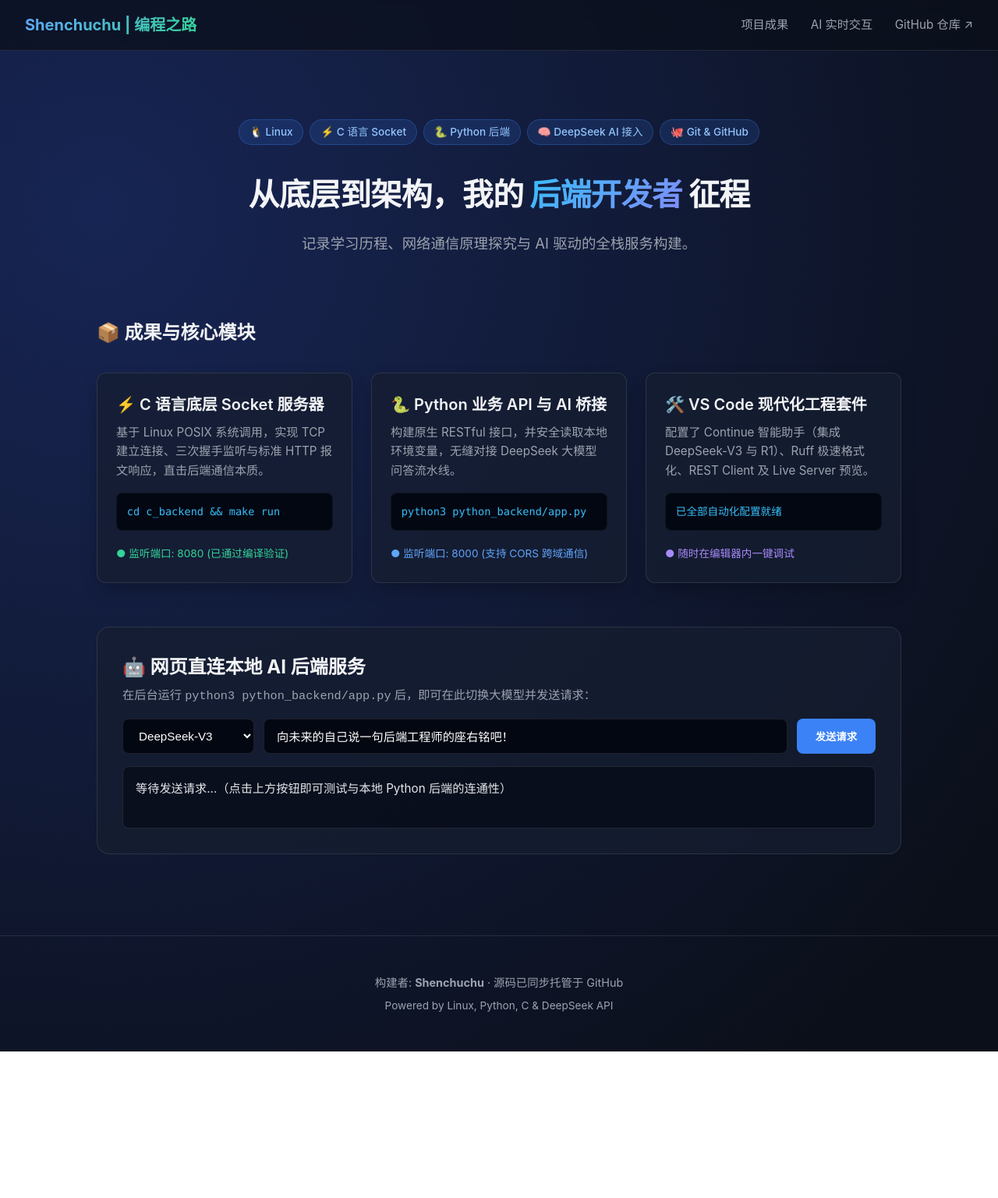
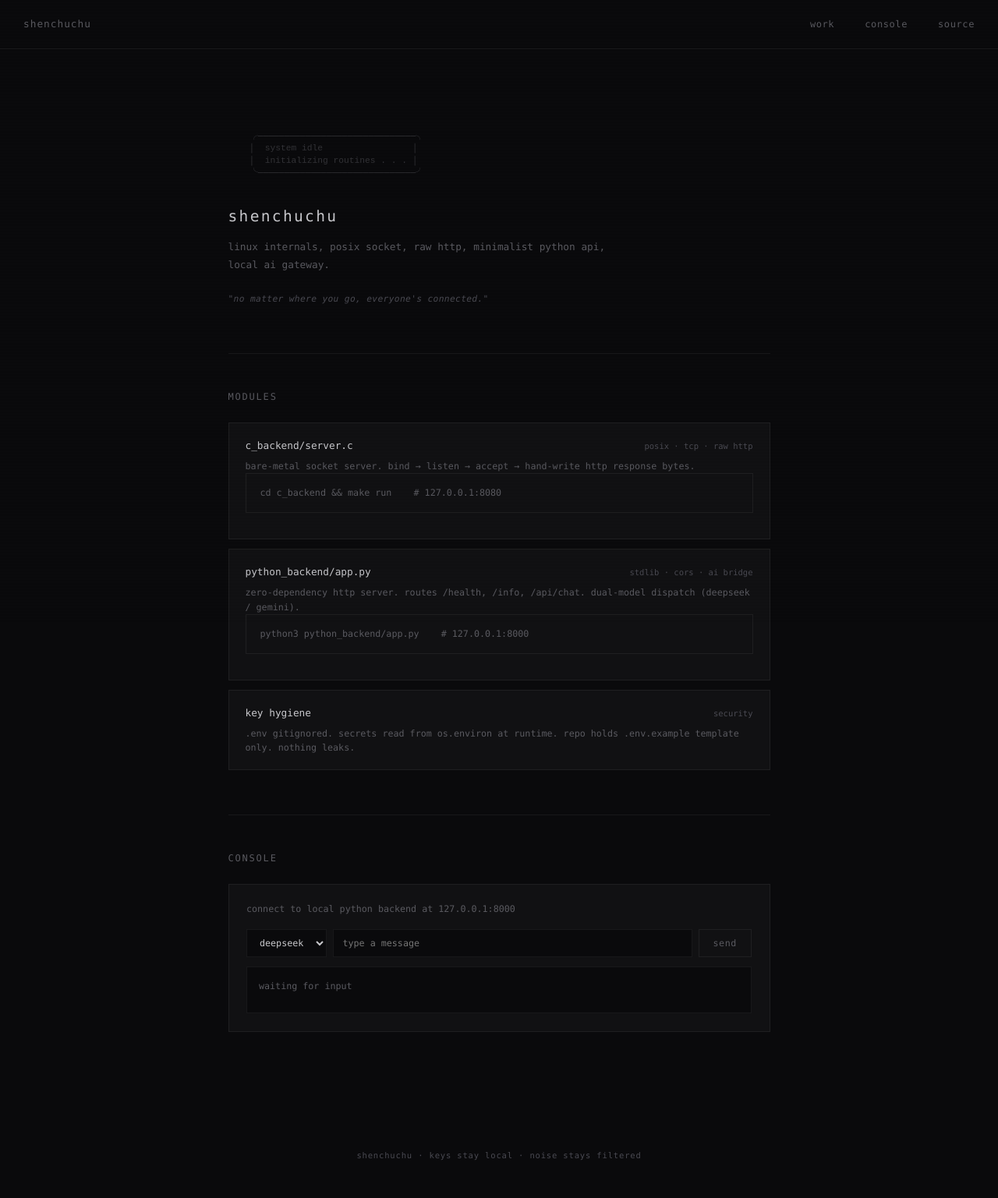
Before and after one commit to shenchuchu91-hub/backend-learning, a plain HTML site: page web_frontend/index.html in a window 1280 px wide. Shown: the whole page at 78% size. Before the commit the page ends 1349 px from the top, so only its background shows below. Drawn offline with Linux system fonts and the light colour scheme.

Commit message:
refactor: dark minimalist overhaul — readme + web frontend rewrite

```diff
--- a/web_frontend/index.html
+++ b/web_frontend/index.html
@@ -3,353 +3,376 @@
 <head>
   <meta charset="UTF-8">
   <meta name="viewport" content="width=device-width, initial-scale=1.0">
-  <title>Shenchuchu | 后端开发者成果展示与成长空间</title>
+  <title>shenchuchu</title>
   <style>
     :root {
-      --bg: #0b0f19;
-      --card-bg: rgba(22, 30, 49, 0.75);
-      --border: rgba(255, 255, 255, 0.1);
-      --primary: #3b82f6;
-      --accent: #10b981;
-      --text: #f3f4f6;
-      --text-muted: #9ca3af;
-      --code-bg: #030712;
+      --bg: #0a0a0c;
+      --surface: #111113;
+      --border: rgba(255, 255, 255, 0.06);
+      --text: #c8c8cc;
+      --text-dim: #5a5a60;
+      --accent: #4a4a52;
+      --mono: ui-monospace, 'SF Mono', 'Cascadia Code', 'Fira Code', Menlo, Consolas, monospace;
     }
 
-    * {
-      box-sizing: border-box;
-      margin: 0;
-      padding: 0;
+    * { box-sizing: border-box; margin: 0; padding: 0; }
+
+    html { font-size: 15px; }
+
+    body {
+      font-family: var(--mono);
+      background: var(--bg);
+      color: var(--text);
+      min-height: 100vh;
+      line-height: 1.7;
+      -webkit-font-smoothing: antialiased;
     }
 
-    body {
-      font-family: -apple-system, BlinkMacSystemFont, "Segoe UI", Roboto, "PingFang SC", "Hiragino Sans GB", "Microsoft YaHei", sans-serif;
-      background: radial-gradient(circle at 10% 20%, #172554 0%, #0b0f19 90%);
-      color: var(--text);
-      min-height: 100vh;
-      line-height: 1.6;
+    /* — scanline overlay — */
+    body::after {
+      content: '';
+      position: fixed;
+      inset: 0;
+      pointer-events: none;
+      background: repeating-linear-gradient(
+        0deg,
+        transparent,
+        transparent 2px,
+        rgba(0, 0, 0, 0.03) 2px,
+        rgba(0, 0, 0, 0.03) 4px
+      );
+      z-index: 9999;
     }
 
     header {
-      backdrop-filter: blur(12px);
-      background: rgba(11, 15, 25, 0.7);
       border-bottom: 1px solid var(--border);
-      position: sticky;
-      top: 0;
-      z-index: 100;
-      padding: 1rem 2rem;
+      padding: 1.2rem 2rem;
       display: flex;
       justify-content: space-between;
       align-items: center;
     }
 
     .brand {
-      font-size: 1.25rem;
-      font-weight: 700;
-      background: linear-gradient(135deg, #60a5fa, #34d399);
-      -webkit-background-clip: text;
-      -webkit-text-fill-color: transparent;
+      font-size: 0.85rem;
+      font-weight: 400;
+      color: var(--text-dim);
       text-decoration: none;
+      letter-spacing: 0.08em;
     }
 
     .nav-links a {
-      color: var(--text-muted);
+      color: var(--text-dim);
       text-decoration: none;
-      margin-left: 1.5rem;
-      font-size: 0.95rem;
-      transition: color 0.2s;
+      margin-left: 2rem;
+      font-size: 0.8rem;
+      letter-spacing: 0.05em;
+      transition: color 0.3s;
     }
 
-    .nav-links a:hover {
-      color: #fff;
+    .nav-links a:hover { color: var(--text); }
+
+    .container {
+      max-width: 740px;
+      margin: 0 auto;
+      padding: 4rem 1.5rem;
     }
 
-    .container {
-      max-width: 1080px;
-      margin: 0 auto;
-      padding: 2.5rem 1.5rem;
+    /* — hero — */
+    .hero {
+      padding: 3rem 0 4rem;
+      border-bottom: 1px solid var(--border);
     }
 
-    .hero {
-      text-align: center;
-      padding: 3rem 1rem;
+    .hero-ascii {
+      color: var(--text-dim);
+      font-size: 0.75rem;
+      line-height: 1.4;
+      margin-bottom: 2rem;
+      opacity: 0.5;
     }
 
     .hero h1 {
-      font-size: 2.5rem;
-      font-weight: 800;
-      margin-bottom: 1rem;
-      letter-spacing: -0.02em;
-    }
-
-    .hero h1 span {
-      background: linear-gradient(135deg, #38bdf8, #818cf8);
-      -webkit-background-clip: text;
-      -webkit-text-fill-color: transparent;
+      font-size: 1.3rem;
+      font-weight: 400;
+      letter-spacing: 0.12em;
+      color: var(--text);
+      margin-bottom: 0.8rem;
     }
 
     .hero p {
-      font-size: 1.15rem;
-      color: var(--text-muted);
-      max-width: 650px;
-      margin: 0 auto 2rem;
+      font-size: 0.85rem;
+      color: var(--text-dim);
+      max-width: 500px;
+      line-height: 1.8;
     }
 
-    .tags {
-      display: flex;
-      justify-content: center;
-      flex-wrap: wrap;
-      gap: 0.5rem;
-      margin-bottom: 2rem;
+    .hero .quiet {
+      display: block;
+      margin-top: 1.5rem;
+      font-size: 0.75rem;
+      color: var(--accent);
+      font-style: italic;
+      letter-spacing: 0.03em;
     }
 
-    .tag {
-      background: rgba(59, 130, 246, 0.15);
-      color: #93c5fd;
-      border: 1px solid rgba(59, 130, 246, 0.3);
-      padding: 0.3rem 0.8rem;
-      border-radius: 9999px;
-      font-size: 0.85rem;
-      font-weight: 500;
+    /* — sections — */
+    section {
+      padding: 3rem 0;
+      border-bottom: 1px solid var(--border);
     }
 
-    .grid {
-      display: grid;
-      grid-template-columns: repeat(auto-fit, minmax(320px, 1fr));
-      gap: 1.5rem;
-      margin-top: 2rem;
+    section:last-of-type { border-bottom: none; }
+
+    h2 {
+      font-size: 0.8rem;
+      font-weight: 400;
+      color: var(--text-dim);
+      letter-spacing: 0.15em;
+      text-transform: uppercase;
+      margin-bottom: 1.5rem;
     }
 
-    .card {
-      background: var(--card-bg);
+    /* — project cards — */
+    .project {
+      background: var(--surface);
       border: 1px solid var(--border);
-      border-radius: 12px;
-      padding: 1.5rem;
-      box-shadow: 0 10px 25px -5px rgba(0, 0, 0, 0.3);
-      transition: transform 0.2s, border-color 0.2s;
+      padding: 1.2rem 1.4rem;
+      margin-bottom: 0.8rem;
+      transition: border-color 0.3s;
     }
 
-    .card:hover {
-      transform: translateY(-4px);
-      border-color: rgba(96, 165, 250, 0.4);
+    .project:hover {
+      border-color: rgba(255, 255, 255, 0.12);
     }
 
-    .card-title {
-      font-size: 1.25rem;
-      font-weight: 600;
-      margin-bottom: 0.5rem;
+    .project-header {
       display: flex;
-      align-items: center;
+      justify-content: space-between;
+      align-items: baseline;
+      margin-bottom: 0.4rem;
+    }
+
+    .project-name {
+      font-size: 0.85rem;
+      color: var(--text);
+      font-weight: 400;
+    }
+
+    .project-tag {
+      font-size: 0.7rem;
+      color: var(--accent);
+    }
+
+    .project-desc {
+      font-size: 0.78rem;
+      color: var(--text-dim);
+      line-height: 1.6;
+    }
+
+    /* — code block — */
+    .code-block {
+      background: var(--surface);
+      border: 1px solid var(--border);
+      padding: 1rem 1.2rem;
+      font-size: 0.78rem;
+      color: var(--text-dim);
+      overflow-x: auto;
+      white-space: pre;
+      line-height: 1.6;
+      margin-bottom: 1rem;
+    }
+
+    /* — ai console — */
+    .console-box {
+      background: var(--surface);
+      border: 1px solid var(--border);
+      padding: 1.5rem;
+    }
+
+    .console-box p {
+      font-size: 0.78rem;
+      color: var(--text-dim);
+      margin-bottom: 1rem;
+    }
+
+    .input-row {
+      display: flex;
       gap: 0.5rem;
     }
 
-    .card-desc {
-      color: var(--text-muted);
-      font-size: 0.95rem;
-      margin-bottom: 1rem;
+    select, input[type="text"] {
+      background: var(--bg);
+      border: 1px solid var(--border);
+      color: var(--text);
+      padding: 0.6rem 0.8rem;
+      font-family: var(--mono);
+      font-size: 0.78rem;
+      outline: none;
+      transition: border-color 0.3s;
     }
 
-    .code-box {
-      background: var(--code-bg);
-      border-radius: 8px;
-      padding: 0.8rem;
-      font-family: ui-monospace, SFMono-Regular, Menlo, Monaco, Consolas, monospace;
-      font-size: 0.85rem;
-      color: #38bdf8;
-      overflow-x: auto;
-      margin-bottom: 1rem;
-      border: 1px solid rgba(255, 255, 255, 0.05);
-    }
+    input[type="text"] { flex: 1; }
 
-    .interactive-section {
-      margin-top: 3.5rem;
-      background: var(--card-bg);
-      border: 1px solid var(--border);
-      border-radius: 16px;
-      padding: 2rem;
-    }
-
-    .chat-input-group {
-      display: flex;
-      gap: 0.75rem;
-      margin-top: 1rem;
-    }
-
-    input[type="text"] {
-      flex: 1;
-      background: var(--code-bg);
-      border: 1px solid var(--border);
-      color: #fff;
-      padding: 0.75rem 1rem;
-      border-radius: 8px;
-      font-size: 0.95rem;
-      outline: none;
-      transition: border-color 0.2s;
-    }
-
-    select {
-      background: var(--code-bg);
-      border: 1px solid var(--border);
-      color: #fff;
-      padding: 0.75rem 1rem;
-      border-radius: 8px;
-      font-size: 0.95rem;
-      outline: none;
-      cursor: pointer;
-    }
-
-    input[type="text"]:focus, select:focus {
-      border-color: var(--primary);
+    select:focus, input[type="text"]:focus {
+      border-color: rgba(255, 255, 255, 0.15);
     }
 
     button {
-      background: var(--primary);
-      color: #fff;
-      border: none;
-      padding: 0.75rem 1.5rem;
-      border-radius: 8px;
-      font-weight: 600;
+      background: transparent;
+      border: 1px solid var(--border);
+      color: var(--text-dim);
+      padding: 0.6rem 1.2rem;
+      font-family: var(--mono);
+      font-size: 0.78rem;
       cursor: pointer;
-      transition: background 0.2s;
+      transition: all 0.3s;
+      letter-spacing: 0.05em;
     }
 
     button:hover {
-      background: #2563eb;
+      border-color: rgba(255, 255, 255, 0.2);
+      color: var(--text);
     }
 
-    .chat-response {
-      margin-top: 1rem;
-      background: rgba(3, 7, 18, 0.6);
-      border-radius: 8px;
+    .output {
+      margin-top: 0.8rem;
+      background: var(--bg);
+      border: 1px solid var(--border);
       padding: 1rem;
-      min-height: 80px;
-      font-size: 0.95rem;
-      color: #e5e7eb;
+      min-height: 60px;
+      font-size: 0.78rem;
+      color: var(--text-dim);
       white-space: pre-wrap;
-      border: 1px solid var(--border);
+      line-height: 1.7;
     }
 
+    /* — footer — */
     footer {
       text-align: center;
       padding: 3rem 1rem;
-      color: var(--text-muted);
-      font-size: 0.9rem;
-      border-top: 1px solid var(--border);
-      margin-top: 4rem;
+      font-size: 0.7rem;
+      color: var(--accent);
+      letter-spacing: 0.08em;
+    }
+
+    /* — responsive — */
+    @media (max-width: 600px) {
+      header { padding: 1rem; }
+      .container { padding: 2rem 1rem; }
+      .input-row { flex-direction: column; }
+      .nav-links a { margin-left: 1rem; }
     }
   </style>
 </head>
 <body>
 
   <header>
-    <a href="#" class="brand">Shenchuchu | 编程之路</a>
+    <a href="#" class="brand">shenchuchu</a>
     <div class="nav-links">
-      <a href="#projects">项目成果</a>
-      <a href="#ai-demo">AI 实时交互</a>
-      <a href="https://github.com/shenchuchu91-hub/backend-learning" target="_blank">GitHub 仓库 ↗</a>
+      <a href="#work">work</a>
+      <a href="#console">console</a>
+      <a href="https://github.com/shenchuchu91-hub/backend-learning" target="_blank">source</a>
     </div>
   </header>
 
   <div class="container">
+
     <section class="hero">
-      <div class="tags">
-        <span class="tag">🐧 Linux</span>
-        <span class="tag">⚡ C 语言 Socket</span>
-        <span class="tag">🐍 Python 后端</span>
-        <span class="tag">🧠 DeepSeek AI 接入</span>
-        <span class="tag">🐙 Git & GitHub</span>
-      </div>
-      <h1>从底层到架构，我的 <span>后端开发者</span> 征程</h1>
-      <p>记录学习历程、网络通信原理探究与 AI 驱动的全栈服务构建。</p>
+      <pre class="hero-ascii">    ╭──────────────────────────────╮
+    │  system idle                 │
+    │  initializing routines . . . │
+    ╰──────────────────────────────╯</pre>
+      <h1>shenchuchu</h1>
+      <p>linux internals, posix socket, raw http,
+         minimalist python api, local ai gateway.</p>
+      <span class="quiet">"no matter where you go, everyone's connected."</span>
     </section>
 
-    <section id="projects">
-      <h2 style="font-size: 1.5rem; font-weight: 700; margin-bottom: 1rem;">📦 成果与核心模块</h2>
-      <div class="grid">
-        <div class="card">
-          <div class="card-title">⚡ C 语言底层 Socket 服务器</div>
-          <p class="card-desc">基于 Linux POSIX 系统调用，实现 TCP 建立连接、三次握手监听与标准 HTTP 报文响应，直击后端通信本质。</p>
-          <div class="code-box">cd c_backend && make run</div>
-          <span style="font-size: 0.85rem; color: #34d399;">● 监听端口: 8080 (已通过编译验证)</span>
+    <section id="work">
+      <h2>modules</h2>
+
+      <div class="project">
+        <div class="project-header">
+          <span class="project-name">c_backend/server.c</span>
+          <span class="project-tag">posix · tcp · raw http</span>
         </div>
+        <p class="project-desc">bare-metal socket server.
+bind → listen → accept → hand-write http response bytes.</p>
+        <div class="code-block">cd c_backend && make run    # 127.0.0.1:8080</div>
+      </div>
 
-        <div class="card">
-          <div class="card-title">🐍 Python 业务 API 与 AI 桥接</div>
-          <p class="card-desc">构建原生 RESTful 接口，并安全读取本地环境变量，无缝对接 DeepSeek 大模型问答流水线。</p>
-          <div class="code-box">python3 python_backend/app.py</div>
-          <span style="font-size: 0.85rem; color: #60a5fa;">● 监听端口: 8000 (支持 CORS 跨域通信)</span>
+      <div class="project">
+        <div class="project-header">
+          <span class="project-name">python_backend/app.py</span>
+          <span class="project-tag">stdlib · cors · ai bridge</span>
         </div>
+        <p class="project-desc">zero-dependency http server.
+routes /health, /info, /api/chat. dual-model dispatch (deepseek / gemini).</p>
+        <div class="code-block">python3 python_backend/app.py    # 127.0.0.1:8000</div>
+      </div>
 
-        <div class="card">
-          <div class="card-title">🛠️ VS Code 现代化工程套件</div>
-          <p class="card-desc">配置了 Continue 智能助手（集成 DeepSeek-V3 与 R1）、Ruff 极速格式化、REST Client 及 Live Server 预览。</p>
-          <div class="code-box">已全部自动化配置就绪</div>
-          <span style="font-size: 0.85rem; color: #a78bfa;">● 随时在编辑器内一键调试</span>
+      <div class="project">
+        <div class="project-header">
+          <span class="project-name">key hygiene</span>
+          <span class="project-tag">security</span>
         </div>
+        <p class="project-desc">.env gitignored. secrets read from os.environ at runtime.
+repo holds .env.example template only. nothing leaks.</p>
       </div>
     </section>
 
-    <section id="ai-demo" class="interactive-section">
-      <h2 style="font-size: 1.5rem; font-weight: 700;">🤖 网页直连本地 AI 后端服务</h2>
-      <p style="color: var(--text-muted); font-size: 0.95rem; margin-top: 0.3rem;">
-        在后台运行 <code>python3 python_backend/app.py</code> 后，即可在此切换大模型并发送请求：
-      </p>
+    <section id="console">
+      <h2>console</h2>
+      <div class="console-box">
+        <p>connect to local python backend at 127.0.0.1:8000</p>
+        <div class="input-row">
+          <select id="model-select">
+            <option value="deepseek">deepseek</option>
+            <option value="gemini">gemini</option>
+          </select>
+          <input type="text" id="prompt-input" placeholder="type a message">
+          <button id="send-btn" onclick="sendToBackend()">send</button>
+        </div>
+        <div class="output" id="chat-output">waiting for input</div>
+      </div>
+    </section>
 
-      <div class="chat-input-group">
-        <select id="model-select">
-          <option value="deepseek">DeepSeek-V3</option>
-          <option value="gemini">Gemini 2.5 Flash</option>
-        </select>
-        <input type="text" id="prompt-input" placeholder="输入问题（如：如何学好 Linux 网络编程？）" value="向未来的自己说一句后端工程师的座右铭吧！">
-        <button id="send-btn" onclick="sendToBackend()">发送请求</button>
-      </div>
-
-      <div class="chat-response" id="chat-output">等待发送请求...（点击上方按钮即可测试与本地 Python 后端的连通性）</div>
-    </section>
   </div>
 
   <footer>
-    <p>构建者: <strong>Shenchuchu</strong> · 源码已同步托管于 GitHub</p>
-    <p style="margin-top: 0.5rem; font-size: 0.85rem;">Powered by Linux, Python, C & DeepSeek API</p>
+    shenchuchu · keys stay local · noise stays filtered
   </footer>
 
   <script>
     async function sendToBackend() {
       const input = document.getElementById('prompt-input');
-      const modelSelect = document.getElementById('model-select');
+      const model = document.getElementById('model-select').value;
       const output = document.getElementById('chat-output');
       const btn = document.getElementById('send-btn');
       const prompt = input.value.trim();
-      const model = modelSelect ? modelSelect.value : 'deepseek';
 
       if (!prompt) return;
 
       btn.disabled = true;
-      btn.innerText = "请求中...";
-      output.innerText = `⏳ 正在通过本地 Python 后端向 ${model.toUpperCase()} 转发请求，请稍候...`;
+      btn.innerText = '...';
+      output.innerText = `requesting ${model} via local backend`;
 
       try {
         const resp = await fetch('http://127.0.0.1:8000/api/chat', {
           method: 'POST',
-          headers: {
-            'Content-Type': 'application/json'
-          },
-          body: JSON.stringify({ prompt: prompt, model: model })
+          headers: { 'Content-Type': 'application/json' },
+          body: JSON.stringify({ prompt, model })
         });
 
-        if (!resp.ok) {
-          throw new Error('后端返回异常状态: ' + resp.status);
-        }
+        if (!resp.ok) throw new Error('status ' + resp.status);
 
         const data = await resp.json();
         output.innerText = data.reply || JSON.stringify(data, null, 2);
       } catch (err) {
-        output.innerHTML = `⚠️ <strong>连接失败或 Python 后端未启动</strong><br><br>` +
-          `请确保在终端中运行了：<br><code>cd python_backend && python3 app.py</code><br><br>` +
-          `详细提示: ` + err.message;
+        output.innerText = `connection failed\n\nrun: python3 python_backend/app.py\n\n${err.message}`;
       } finally {
         btn.disabled = false;
-        btn.innerText = "发送请求";
+        btn.innerText = 'send';
       }
     }
   </script>
```
Also changed, not shown: 1 other file.
